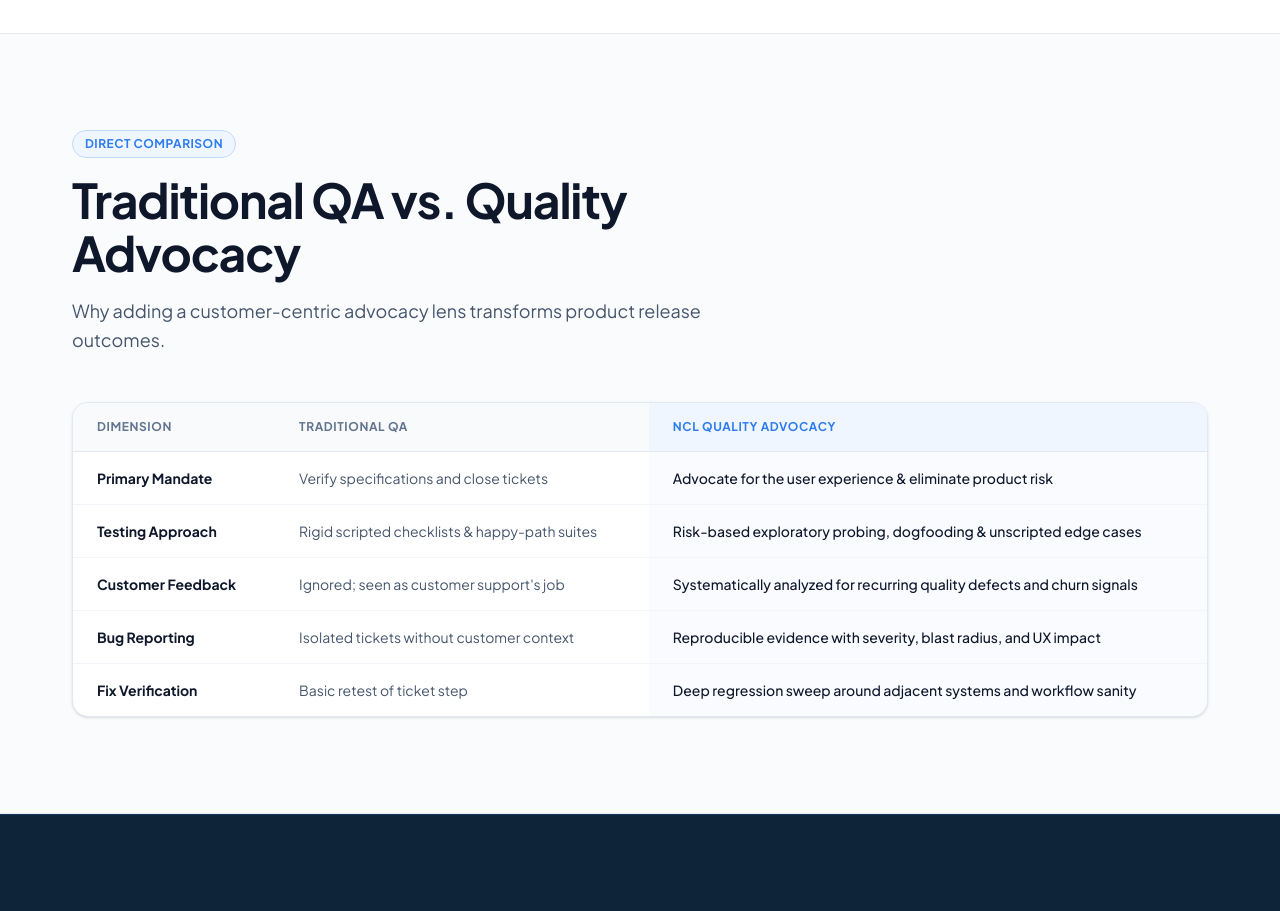
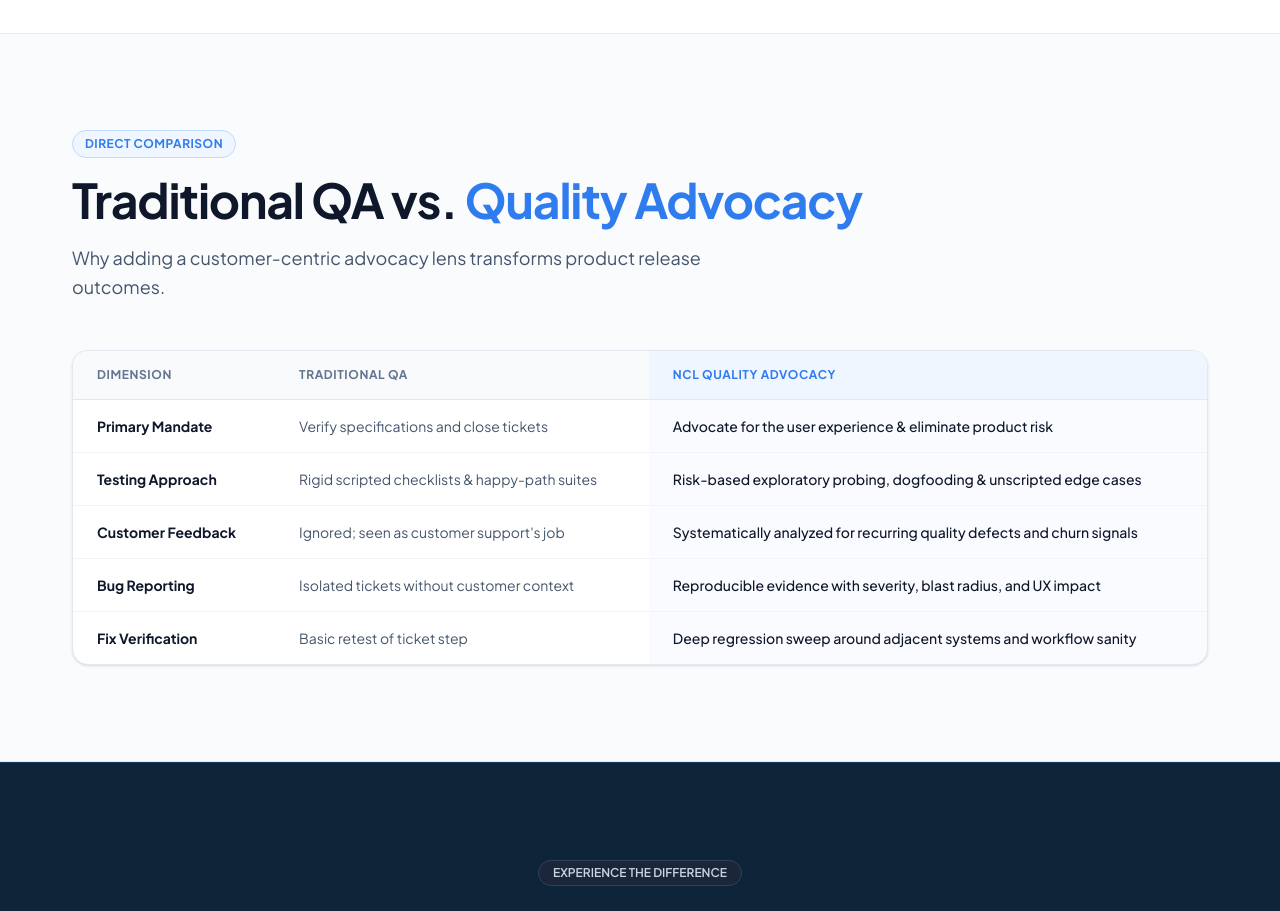
Before and after one commit to Yushu4u/nishkama-cl, a Next.js app: page /quality-advocacy in a window 1280 px wide. Shown: the part 2480-3391 px from the top of the page. Built offline with nearby package versions, Linux system fonts and the light colour scheme.

Commit message:
style(advocacy): keep Traditional QA vs. Quality Advocacy on same line without wrapping

```diff
--- a/src/app/quality-advocacy/page.tsx
+++ b/src/app/quality-advocacy/page.tsx
@@ -233,10 +233,10 @@ export default function QualityAdvocacyPage() {
       {/* 4. COMPARISON TABLE: TRADITIONAL QA VS QUALITY ADVOCACY */}
       <section className="border-b border-slate-200/80 bg-slate-50/70 py-16 md:py-24">
         <div className="shell">
-          <div className="max-w-3xl">
+          <div className="max-w-4xl">
             <span className="badge-pill">DIRECT COMPARISON</span>
-            <h2 className="mt-4 text-3xl sm:text-4xl md:text-5xl font-bold tracking-tight text-slate-900 leading-[1.1]">
-              Traditional QA vs. Quality Advocacy
+            <h2 className="mt-4 text-3xl sm:text-4xl md:text-5xl font-bold tracking-tight text-slate-900 leading-[1.1] md:whitespace-nowrap">
+              Traditional QA vs. <span className="text-[#2F7CEF] whitespace-nowrap">Quality Advocacy</span>
             </h2>
             <p className="mt-4 max-w-2xl text-base sm:text-lg leading-relaxed text-slate-600">
               Why adding a customer-centric advocacy lens transforms product release outcomes.
```
